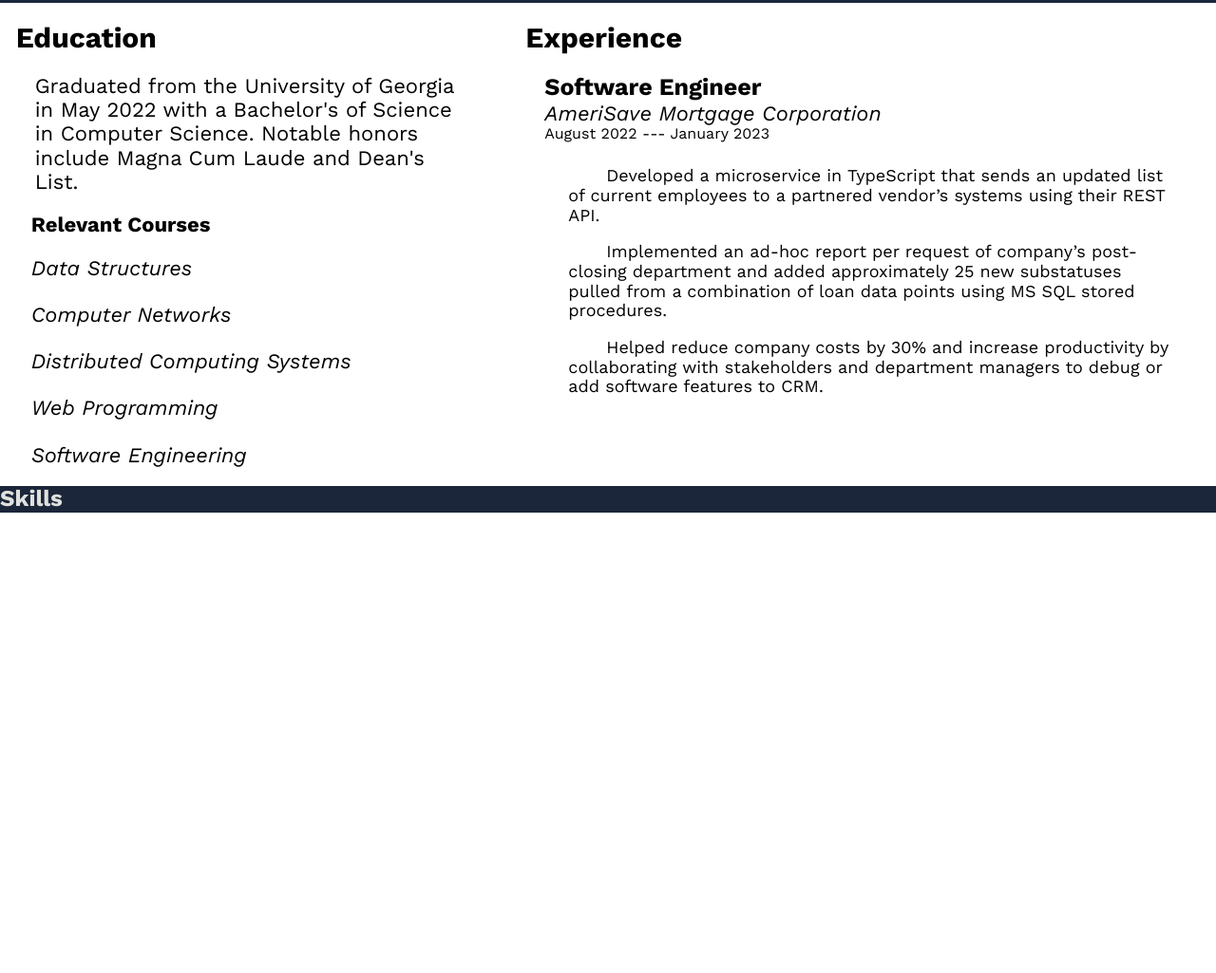
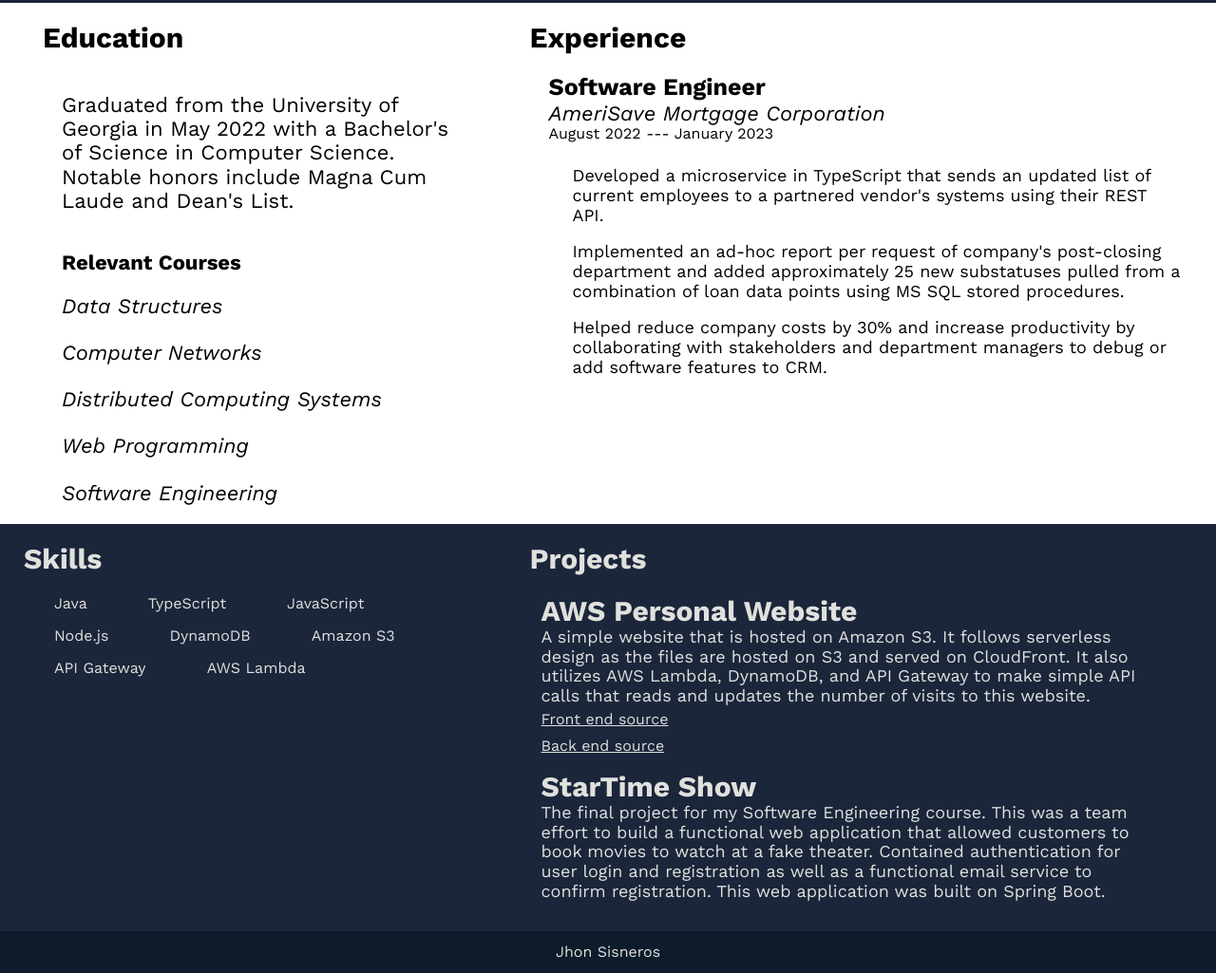
Before and after one commit to jayhons99/resume-site-frontend, a plain HTML site: page public/index.html in a window 1280 px wide. Shown: the part 486-1511 px from the top of the page at 95% size. Before the commit the page ends 1026 px from the top, so only its background shows below. Drawn offline with nearby package versions, Linux system fonts and the light colour scheme.

Commit message:
finish design; TODO: implement javascript

```diff
--- a/public/index.html
+++ b/public/index.html
@@ -20,8 +20,8 @@
           <li><a href="#about">About</a></li>
           <li><a href="#education">Education</a></li>
           <li><a href="#experience">Experience</a></li>
-          <li><a href="skills">Skills</a></li>
-          <li><a href="projects">Projects</a></li>
+          <li><a href="#skills">Skills</a></li>
+          <li><a href="#projects">Projects</a></li>
         </ul>
         <div class="title">Jhon Sisneros</div>
         <div class="dropdown">
@@ -51,6 +51,7 @@
       </div>
     </div>
     <div class="middle-section">
+      <div></div>
       <div class="education">
         <h2>Education</h2>
         <div class="education-info">
@@ -79,11 +80,11 @@
             <ul class="job-description">
               <li>
                 Developed a microservice in TypeScript that sends an updated
-                list of current employees to a partnered vendor’s systems using
+                list of current employees to a partnered vendor's systems using
                 their REST API.
               </li>
               <li>
-                Implemented an ad-hoc report per request of company’s
+                Implemented an ad-hoc report per request of company's
                 post-closing department and added approximately 25 new
                 substatuses pulled from a combination of loan data points using
                 MS SQL stored procedures.
@@ -99,11 +100,66 @@
       </div>
     </div>
     <div class="bottom-section">
+      <div></div>
       <div class="skills">
         <h2>Skills</h2>
-        <p class="stack-info"></p>
+        <ul class="skills-list">
+          <div class="pairing">
+            <li>Java</li>
+            <li>TypeScript</li>
+            <li>JavaScript</li>
+          </div>
+          <div class="pairing">
+            <li>Node.js</li>
+            <li>DynamoDB</li>
+            <li>Amazon S3</li>
+          </div>
+          <div class="pairing">
+            <li>API Gateway</li>
+            <li>AWS Lambda</li>
+          </div>
+        </ul>
+      </div>
+      <div class="projects">
+        <h2>Projects</h2>
+        <ul class="projects-list">
+          <li>
+            <div class="project-info">
+              <div class="project-title">AWS Personal Website</div>
+              <div class="project-description">
+                A simple website that is hosted on Amazon S3. It follows
+                serverless design as the files are hosted on S3 and served on
+                CloudFront. It also utilizes AWS Lambda, DynamoDB, and API
+                Gateway to make simple API calls that reads and updates the
+                number of visits to this website.
+              </div>
+              <div class="project-links">
+                <a href="https://github.com/jayhons99/resume-site-frontend"
+                  >Front end source</a
+                >
+                <a href="https://github.com/jayhons99/resume-site-backend"
+                  >Back end source</a
+                >
+              </div>
+            </div>
+          </li>
+          <li>
+            <div class="project-info">
+              <div class="project-title">StarTime Show</div>
+              <div class="project-description">
+                The final project for my Software Engineering course. This was a
+                team effort to build a functional web application that allowed
+                customers to book movies to watch at a fake theater. Contained
+                authentication for user login and registration as well as a
+                functional email service to confirm registration. This web
+                application was built on Spring Boot.
+              </div>
+            </div>
+          </li>
+        </ul>
       </div>
     </div>
+    <div class="footer">Jhon Sisneros</div>
     <script src="" async defer></script>
   </body>
 </html>
--- a/public/styles/styles.css
+++ b/public/styles/styles.css
@@ -152,6 +152,7 @@ img {
 .education h2 {
   font-size: 30px;
   margin-top: 20px;
+  margin-left: 20px;
 }
 
 .education-info {
@@ -161,18 +162,18 @@ img {
 
 .education-info h4 {
   margin-bottom: 20px;
-  text-indent: 1rem;
+  text-indent: 2.5rem;
 }
 .education-info ul {
   display: flex;
   flex-direction: column;
   align-items: flex-start;
   gap: 1.5rem;
-  padding-left: 1rem;
+  padding-left: 2.5rem;
 }
 
 .education-info p {
-  margin: 20px;
+  margin: 40px;
 }
 
 .middle-section {
@@ -220,10 +221,90 @@ img {
   max-width: 40rem;
   font-size: 18px;
   margin: 5px;
+  text-indent: 0;
 }
 
 .bottom-section {
+  display: flex;
+  justify-content: space-evenly;
   background-color: #1b263b;
+  color: #e0e1dd;
+}
+
+.bottom-section .skills {
+  width: 500px;
+}
+
+.bottom-section .skills h2 {
+  margin-top: 20px;
+  margin-bottom: 20px;
+  font-size: 30px;
+}
+
+.pairing {
+  display: flex;
+  justify-content: space-around;
+  gap: 4rem;
+}
+
+.bottom-section ul {
+  flex-direction: column;
+  justify-content: center;
+  align-items: flex-start;
+  gap: 1rem;
+  padding-left: 2rem;
+  padding-bottom: 2rem;
+}
+
+.bottom-section .projects h2 {
+  margin: 20px;
+  font-size: 30px;
+}
+
+.projects {
+  width: 730px;
+}
+
+.projects-list ul {
+  display: flex;
+}
+
+.project-links {
+  display: flex;
+  flex-direction: column;
+  gap: 10px;
+  margin-top: 5px;
+}
+
+.project-links a {
+  text-decoration: underline;
+  color: #e0e1dd;
+}
+
+.project-links a:hover {
+  text-decoration: none;
+}
+
+.projects-list .project-info {
+  display: flex;
+  flex-direction: column;
+}
+
+.projects-list .project-title {
+  font-size: 30px;
+  font-weight: 700;
+}
+
+.projects-list .project-description {
+  max-width: 40rem;
+  font-size: 18px;
+}
+
+.footer {
+  display: flex;
+  justify-content: center;
+  padding: 0.8rem;
+  background-color: #0d1b2a;
   color: #e0e1dd;
 }
 
```
